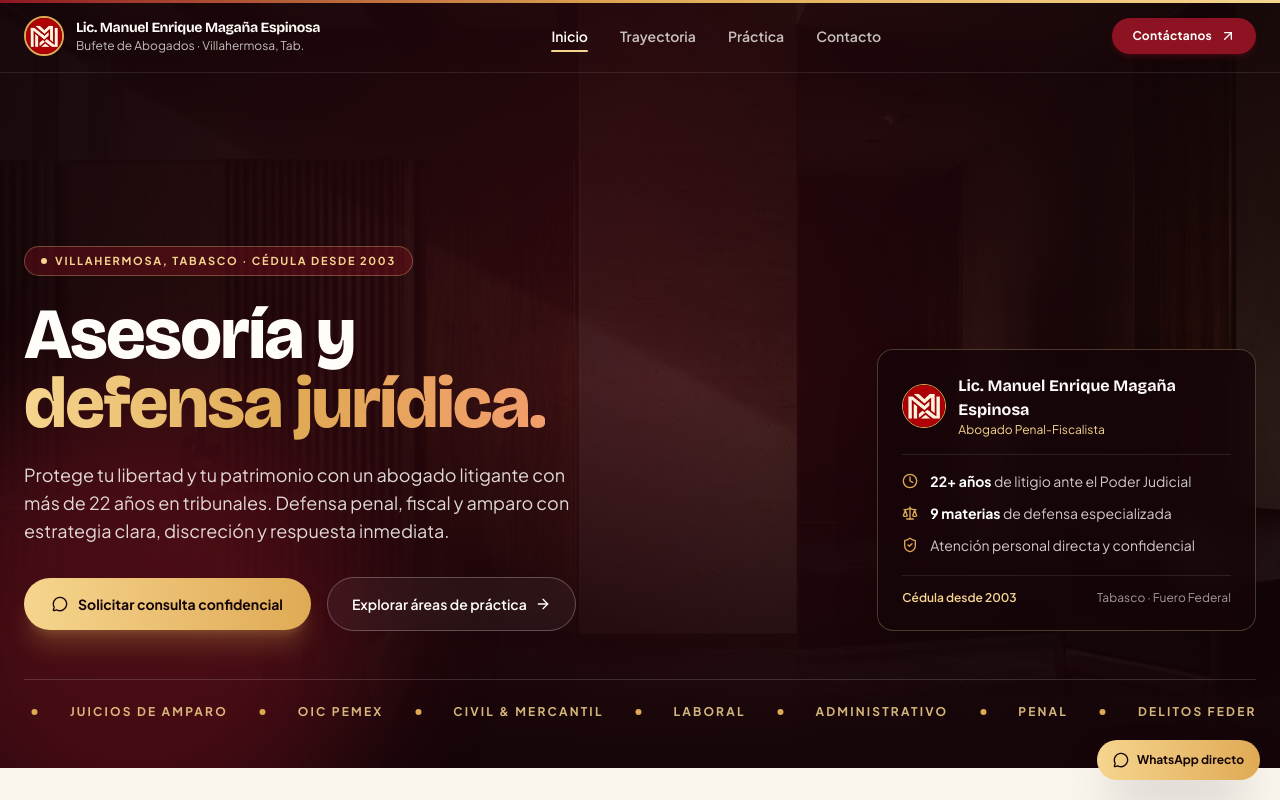
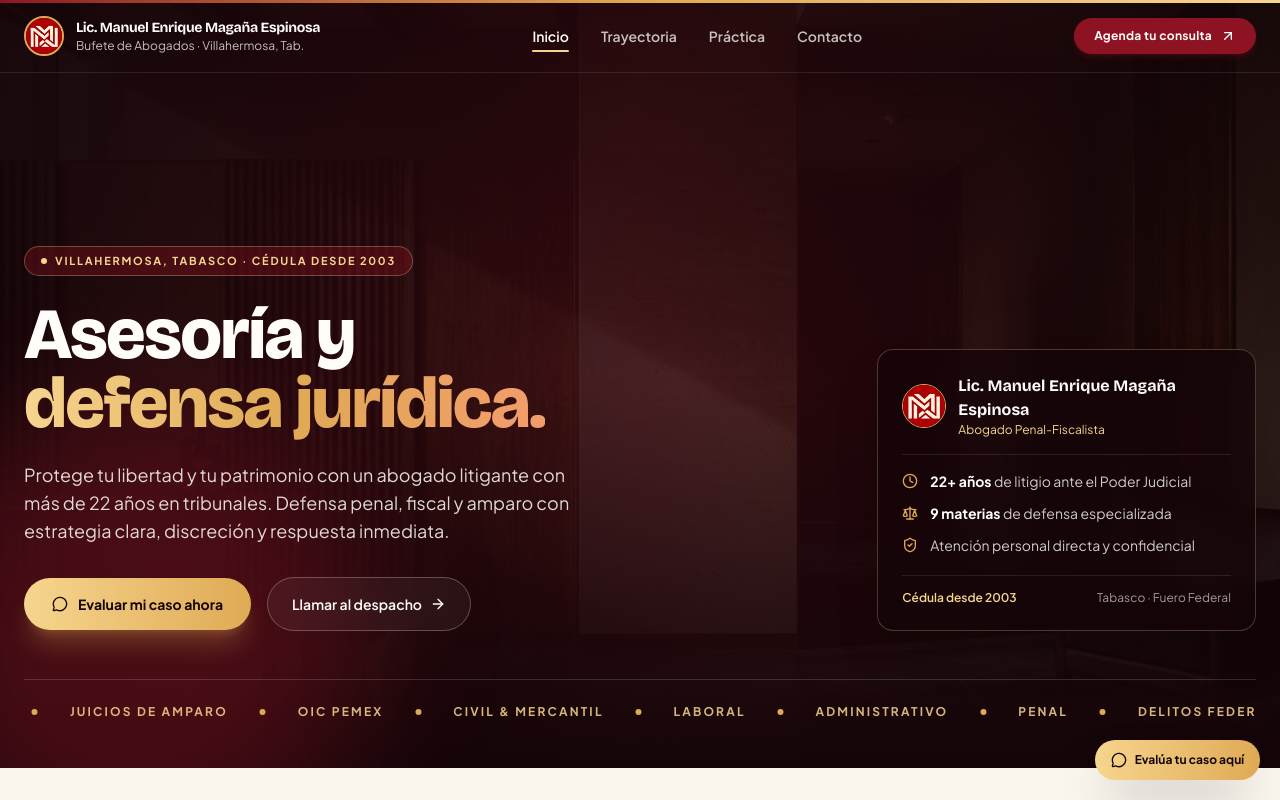
Before and after one commit to ronaldoleon214-lang/bufetedeabogados, a React (Vite) app: page / in a window 1280 px wide. Shown: the top 800 px of the page. Built offline with nearby package versions, Linux system fonts and the light colour scheme.

Commit message:
Strengthen conversion CTAs across Header, Hero, Practice, Urgency, and Floating button

```diff
--- a/src/App.jsx
+++ b/src/App.jsx
@@ -36,7 +36,7 @@ export default function App() {
         className="fixed bottom-5 right-5 z-40 inline-flex items-center gap-2 rounded-full bg-gradient-to-r from-[#F6D58E] to-[#DFAA54] px-4 py-3 text-xs font-bold text-[#150508] shadow-2xl shadow-black/35 transition hover:-translate-y-1 hover:scale-105"
       >
         <MessageCircle className="h-4 w-4" />
-        <span className="hidden sm:inline">WhatsApp directo</span>
+        <span className="hidden sm:inline">Evalúa tu caso aquí</span>
       </a>
     </div>
   );
--- a/src/components/Header.jsx
+++ b/src/components/Header.jsx
@@ -92,7 +92,7 @@ export default function Header() {
             href="#contacto"
             className="hidden md:inline-flex items-center gap-2 rounded-full bg-[#8E1322] px-5 py-2.5 text-xs font-bold tracking-wide text-[#FFFDF9] transition hover:bg-[#B51B2E] hover:-translate-y-0.5 shadow-md shadow-[#8E1322]/25"
           >
-            <span>Contáctanos</span>
+            <span>Agenda tu consulta</span>
             <ArrowUpRight className="h-4 w-4" />
           </a>
 
--- a/src/components/Hero.jsx
+++ b/src/components/Hero.jsx
@@ -55,13 +55,13 @@ export default function Hero() {
                 className="inline-flex items-center gap-2.5 rounded-full bg-gradient-to-r from-[#F6D58E] to-[#DFAA54] px-7 py-4 text-sm font-bold text-[#150508] shadow-xl shadow-[#DFAA54]/25 transition hover:-translate-y-0.5 hover:shadow-[#DFAA54]/40"
               >
                 <MessageCircle className="h-4 w-4" />
-                <span>Solicitar consulta confidencial</span>
+                <span>Evaluar mi caso ahora</span>
               </a>
               <a
-                href="#servicios"
+                href={`tel:+${FIRM_INFO.phoneMobileRaw}`}
                 className="inline-flex items-center gap-2 rounded-full border border-white/25 bg-white/5 px-6 py-4 text-sm font-semibold text-[#FFFDF9] backdrop-blur-sm transition hover:border-[#F6D58E] hover:bg-white/10"
               >
-                <span>Explorar áreas de práctica</span>
+                <span>Llamar al despacho</span>
                 <ArrowRight className="h-4 w-4" />
               </a>
             </div>
--- a/src/components/UrgencySection.jsx
+++ b/src/components/UrgencySection.jsx
@@ -165,14 +165,14 @@ export default function UrgencySection() {
                     className="inline-flex items-center gap-2 rounded-full bg-gradient-to-r from-[#F6D58E] to-[#DFAA54] px-6 py-3 text-sm font-bold text-[#150508] shadow-lg transition hover:-translate-y-0.5"
                   >
                     <MessageCircle className="h-4 w-4" />
-                    <span>Escribir por WhatsApp</span>
+                    <span>Activar defensa por WhatsApp</span>
                   </a>
                   <a
                     href={`tel:+${FIRM_INFO.phoneMobileRaw}`}
                     className="inline-flex items-center gap-2 rounded-full border border-white/25 bg-white/5 px-6 py-3 text-sm font-semibold text-white transition hover:border-[#F6D58E] hover:bg-white/10"
                   >
                     <PhoneCall className="h-4 w-4" />
-                    <span>Llamar al despacho</span>
+                    <span>Llamar de inmediato</span>
                   </a>
                 </div>
               </motion.div>
```
